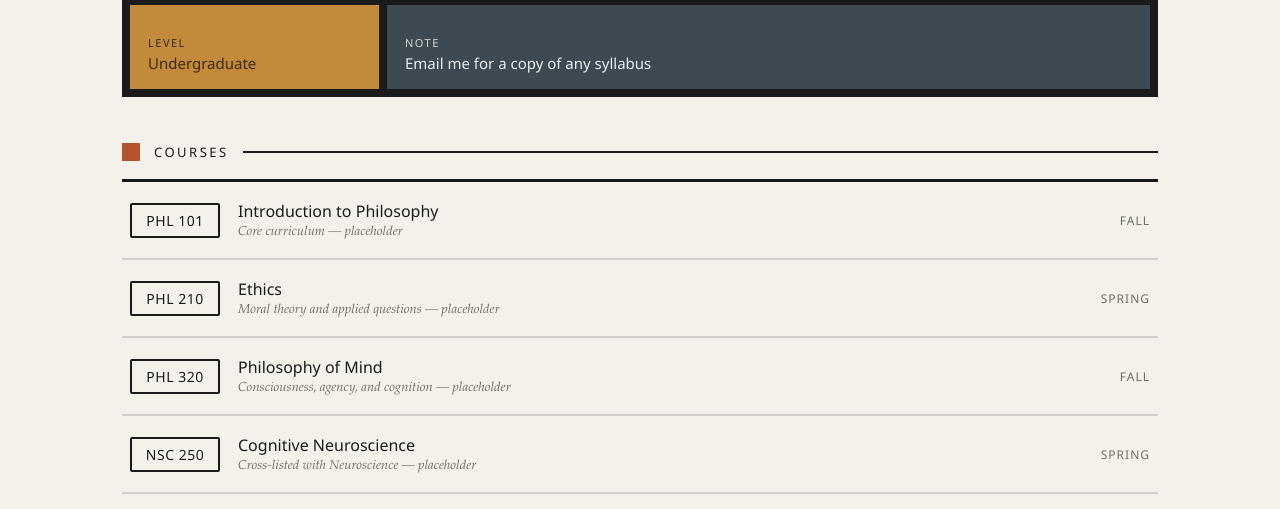
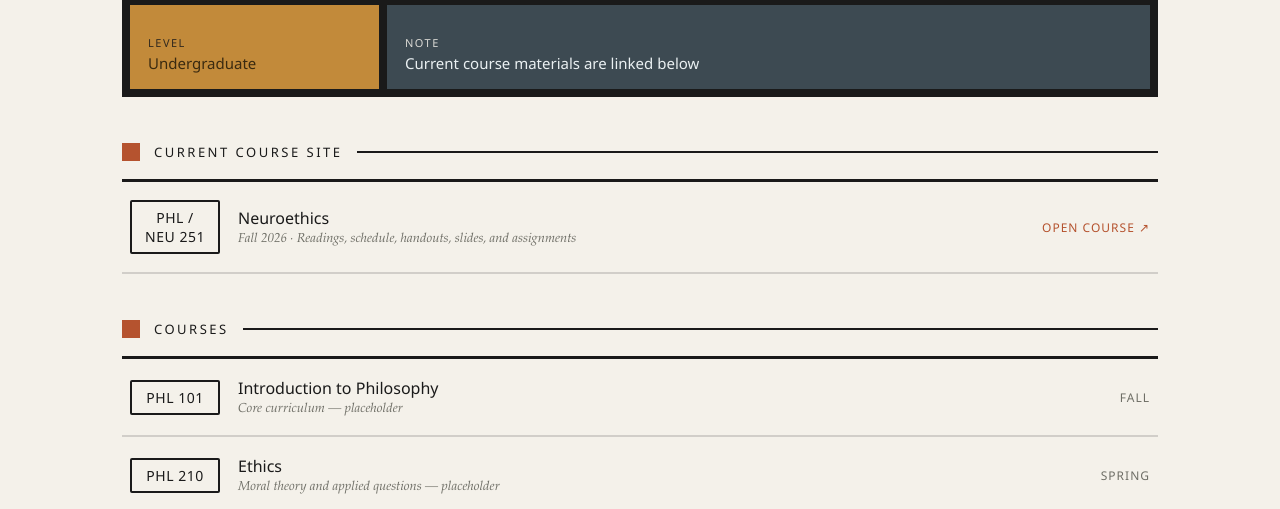
Before and after one commit to smurray940610/samuelmurray-site, an Eleventy site: page src/teaching.njk in a window 1280 px wide. Shown: the part 283-792 px from the top of the page. Built offline with nearby package versions, Linux system fonts and the light colour scheme; Eleventy itself is replaced by a stand-in of ours; files that its build step writes are made by us from their sources.

Commit message:
Link Fall 2026 Neuroethics course site

```diff
--- a/src/css/site.css
+++ b/src/css/site.css
@@ -229,6 +229,10 @@ body[data-section="teaching"]{--bg:#F4F1EA;--accent:#B5532F;}
 .course .ti{font-size:16px;font-weight:500;}
 .course .meta{font-family:var(--serif);font-style:italic;font-size:13px;color:var(--muted);margin-top:2px;}
 .course .term{font-size:12px;letter-spacing:1px;text-transform:uppercase;color:var(--muted);}
+.course-link{color:inherit;text-decoration:none;transition:background-color .18s ease,transform .18s ease;}
+.course-link:hover{background:rgba(181,83,47,.08);transform:translateX(4px);}
+.course-link:focus-visible{outline:3px solid var(--accent);outline-offset:3px;background:rgba(181,83,47,.08);}
+.course-link .term{color:var(--accent);font-weight:500;}
 
 /* ===========================================================
    CaMP LAB — Russian Constructivist
--- a/src/teaching.njk
+++ b/src/teaching.njk
@@ -16,8 +16,20 @@ description: "Courses taught by Samuel Murray at Providence College."
     <div class="m m-red"><div class="k">Department</div><div class="v" style="color:#FBEFE9;">Philosophy</div></div>
     <div class="m m-white"><div class="k">Program</div><div class="v">Neuroscience</div></div>
     <div class="m m-yellow"><div class="k">Level</div><div class="v" style="color:#3A2A10;">Undergraduate</div></div>
-    <div class="m m-blue"><div class="k">Note</div><div class="v" style="color:#EAF0F2;">Email me for a copy of any syllabus</div></div>
+    <div class="m m-blue"><div class="k">Note</div><div class="v" style="color:#EAF0F2;">Current course materials are linked below</div></div>
   </section>
+
+  <div class="sect-label"><span class="sq"></span><h2>Current course site</h2><span class="rule"></span></div>
+  <div class="courses">
+    <a class="course course-link" href="https://neuroethics-fall-2026.samuel-f-murray18.chatgpt.site">
+      <div class="code">PHL / NEU 251</div>
+      <div>
+        <div class="ti">Neuroethics</div>
+        <div class="meta">Fall 2026 · Readings, schedule, handouts, slides, and assignments</div>
+      </div>
+      <div class="term">Open course ↗</div>
+    </a>
+  </div>
 
   <div class="sect-label"><span class="sq"></span><h2>Courses</h2><span class="rule"></span></div>
   <div class="courses">
@@ -33,6 +45,6 @@ description: "Courses taught by Samuel Murray at Providence College."
     {% endfor %}
   </div>
 
-  <p class="ph" style="margin:24px 2px 60px;">Course list is illustrative — replace with your actual offerings and add syllabus links.</p>
+  <p class="ph" style="margin:24px 2px 60px;">Additional Providence College courses and syllabus links will be added after a review of past teaching materials.</p>
 
 </div>
```
